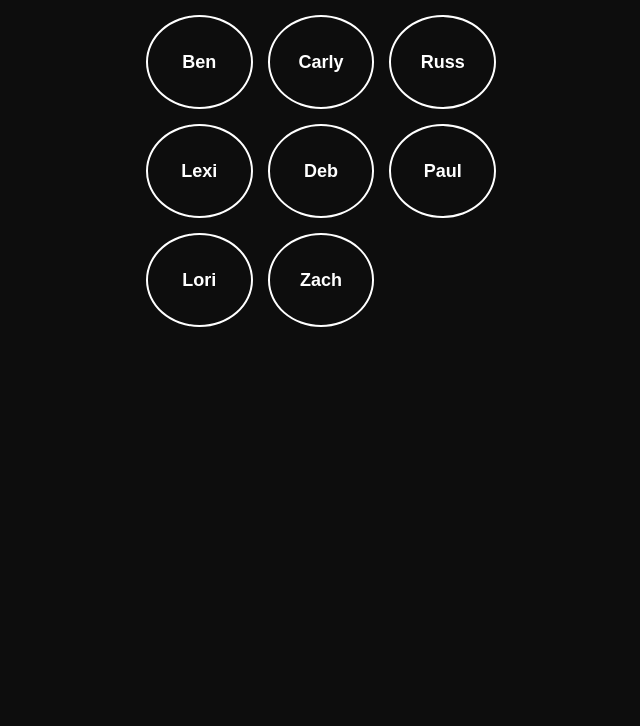
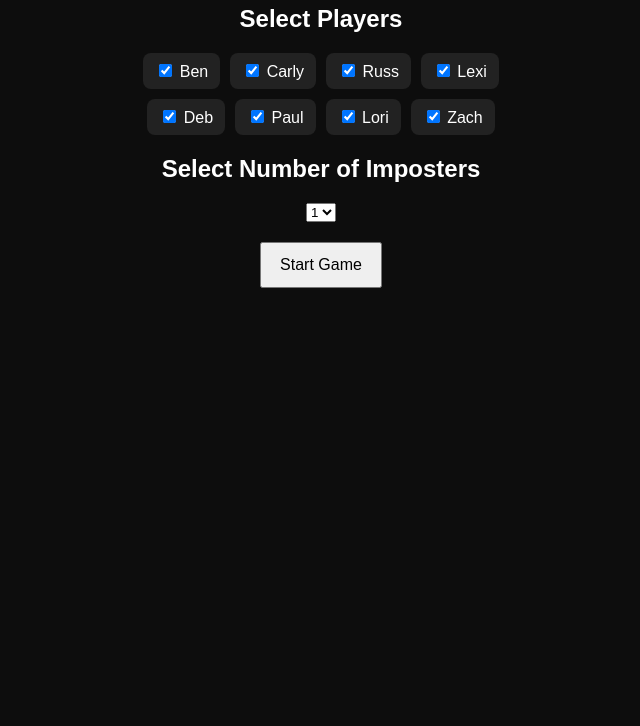
Before and after one commit to c26cs/SchreiberbaumImposter, a plain HTML site: page index.html in a window 1280 px wide. Shown: the part 74-800 px from the top of the page, without its empty margins (319-959 px from the left). Drawn offline with Linux system fonts and the light colour scheme.

Commit message:
Update index.html

```diff
--- a/index.html
+++ b/index.html
@@ -10,6 +10,8 @@ body {
   font-family:Arial;
   text-align:center;
 }
+h1 { margin-top:20px; }
+#lobby, #circleWrap, #reveal { margin-top:20px; }
 #circleWrap {
   display:grid;
   grid-template-columns:repeat(3, 1fr);
@@ -38,6 +40,20 @@ button {
   font-size:16px;
   margin-top:20px;
 }
+.checkbox-list {
+  display:flex;
+  flex-wrap:wrap;
+  justify-content:center;
+  gap:10px;
+  max-width:400px;
+  margin:auto;
+}
+.checkbox-list label {
+  background:#222;
+  padding:8px 12px;
+  border-radius:8px;
+  cursor:pointer;
+}
 </style>
 </head>
 
@@ -45,17 +61,35 @@ button {
 
 <h1>🎭 Circle Imposter</h1>
 
-<div id="circleWrap"></div>
+<!-- Lobby -->
+<div id="lobby">
+  <h2>Select Players</h2>
+  <div class="checkbox-list" id="playerCheckboxes"></div>
 
+  <h2>Select Number of Imposters</h2>
+  <select id="impCountSelect">
+    <option value="1" selected>1</option>
+    <option value="2">2</option>
+    <option value="3">3</option>
+  </select>
+  <br>
+  <button onclick="startGame()">Start Game</button>
+</div>
+
+<!-- Circle view -->
+<div id="circleWrap" class="hidden"></div>
+
+<!-- Reveal card -->
 <div id="reveal" class="hidden">
   <div id="card"></div>
   <button onclick="closeCard()">Done / Pass Phone</button>
 </div>
 
 <script>
-const players = ["Ben","Carly","Russ","Lexi","Deb","Paul","Lori","Zach"];
-const impostersCount = 1;
+// Possible players
+const allPlayers = ["Ben","Carly","Russ","Lexi","Deb","Paul","Lori","Zach"];
 
+// Word categories (example, you can expand)
 const categories = {
   "People": ["Ryan Fisher","Carly Schreiber","Lexi Schreiber"],
   "Places": ["Centennial","Vanderbilt","Burger King"],
@@ -63,23 +97,67 @@ const categories = {
   "Objects": ["Sea Bob","Dyson"]
 };
 
-let chosenCategory = Object.keys(categories)[Math.floor(Math.random()*4)];
-let chosenWord = categories[chosenCategory][Math.floor(Math.random()*categories[chosenCategory].length)];
+let chosenPlayers = [];
 let imposters = [];
-while(imposters.length < impostersCount){
-  let r = Math.floor(Math.random()*players.length);
+let chosenCategory = "";
+let chosenWord = "";
+
+// Build lobby checkboxes
+const playerCheckboxes = document.getElementById("playerCheckboxes");
+allPlayers.forEach(name => {
+  const label = document.createElement("label");
+  label.innerHTML = `<input type="checkbox" value="${name}" checked> ${name}`;
+  playerCheckboxes.appendChild(label);
+});
+
+// Start the game
+function startGame(){
+  chosenPlayers = Array.from(document.querySelectorAll("#playerCheckboxes input:checked")).map(c => c.value);
+  if(chosenPlayers.length < 3){
+    alert("Select at least 3 players!");
+    return;
+  }
+
+  // Select number of imposters
+  const impCount = Number(document.getElementById("impCountSelect").value);
+  if(impCount >= chosenPlayers.length){
+    alert("Too many imposters for selected players!");
+    return;
+  }
+
+  // Randomly assign imposters
+  imposters = [];
+  while(imposters.length < impCount){
+    let r = Math.floor(Math.random()*chosenPlayers.length);
     if(!imposters.includes(r)) imposters.push(r);
   }
 
+  // Pick random category and word
+  const categoryKeys = Object.keys(categories);
+  chosenCategory = categoryKeys[Math.floor(Math.random()*categoryKeys.length)];
+  const words = categories[chosenCategory];
+  chosenWord = words[Math.floor(Math.random()*words.length)];
+
+  // Hide lobby, show circles
+  document.getElementById("lobby").classList.add("hidden");
+  buildCircles();
+}
+
+// Build player circles
+function buildCircles(){
   const wrap = document.getElementById("circleWrap");
-players.forEach((name,i)=>{
+  wrap.innerHTML = "";
+  chosenPlayers.forEach((name,i) => {
     let div = document.createElement("div");
     div.className="circle";
     div.innerText=name;
     div.onclick = ()=>reveal(i);
     wrap.appendChild(div);
   });
+  wrap.classList.remove("hidden");
+}
 
+// Reveal role / word
 function reveal(i){
   document.getElementById("circleWrap").classList.add("hidden");
   document.getElementById("reveal").classList.remove("hidden");
@@ -89,6 +167,7 @@ function reveal(i){
     : "Your word:\n" + chosenWord;
 }
 
+// Close card and pass phone
 function closeCard(){
   document.getElementById("reveal").classList.add("hidden");
   document.getElementById("circleWrap").classList.remove("hidden");
```
Lines whose indentation alone changed are shown as unchanged.
